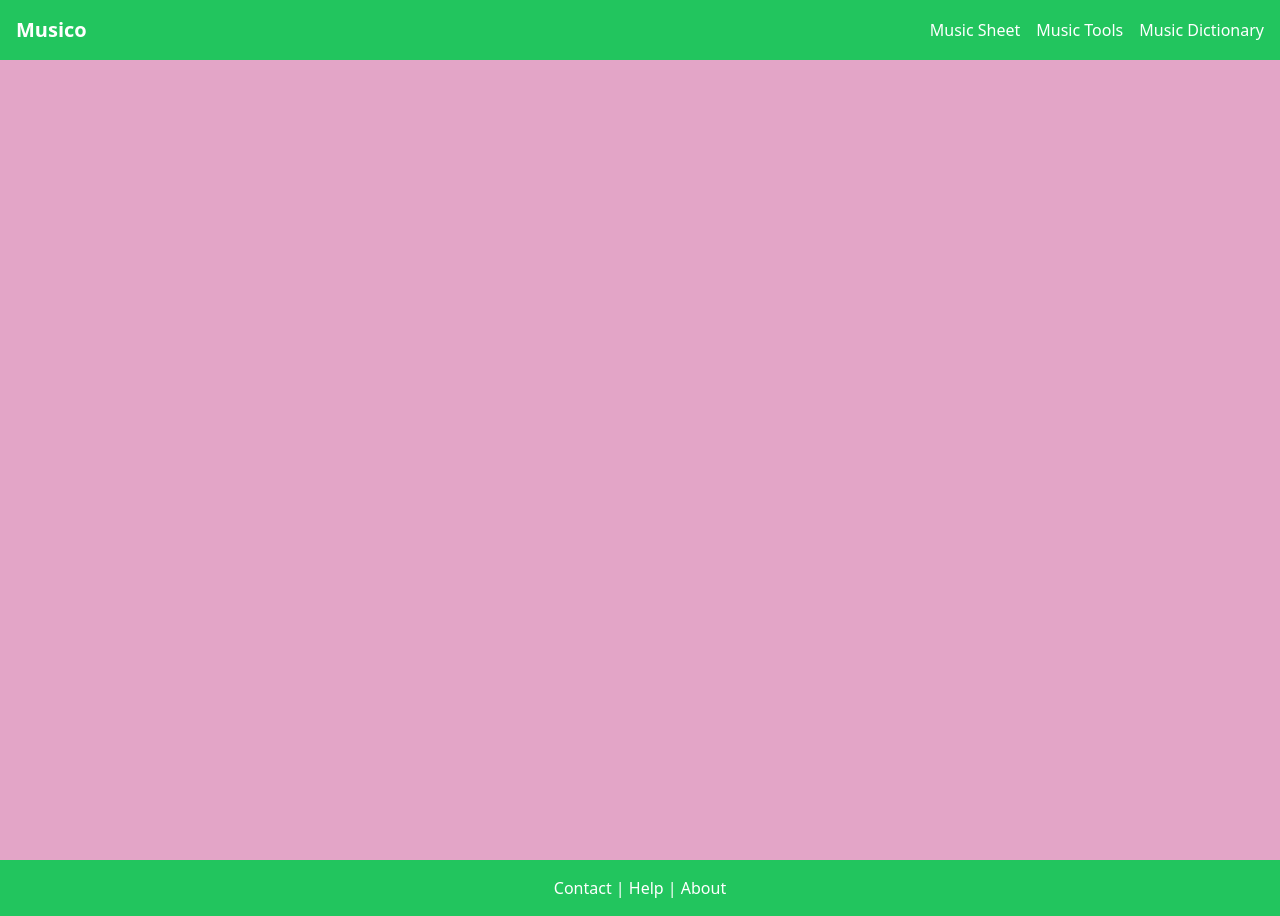
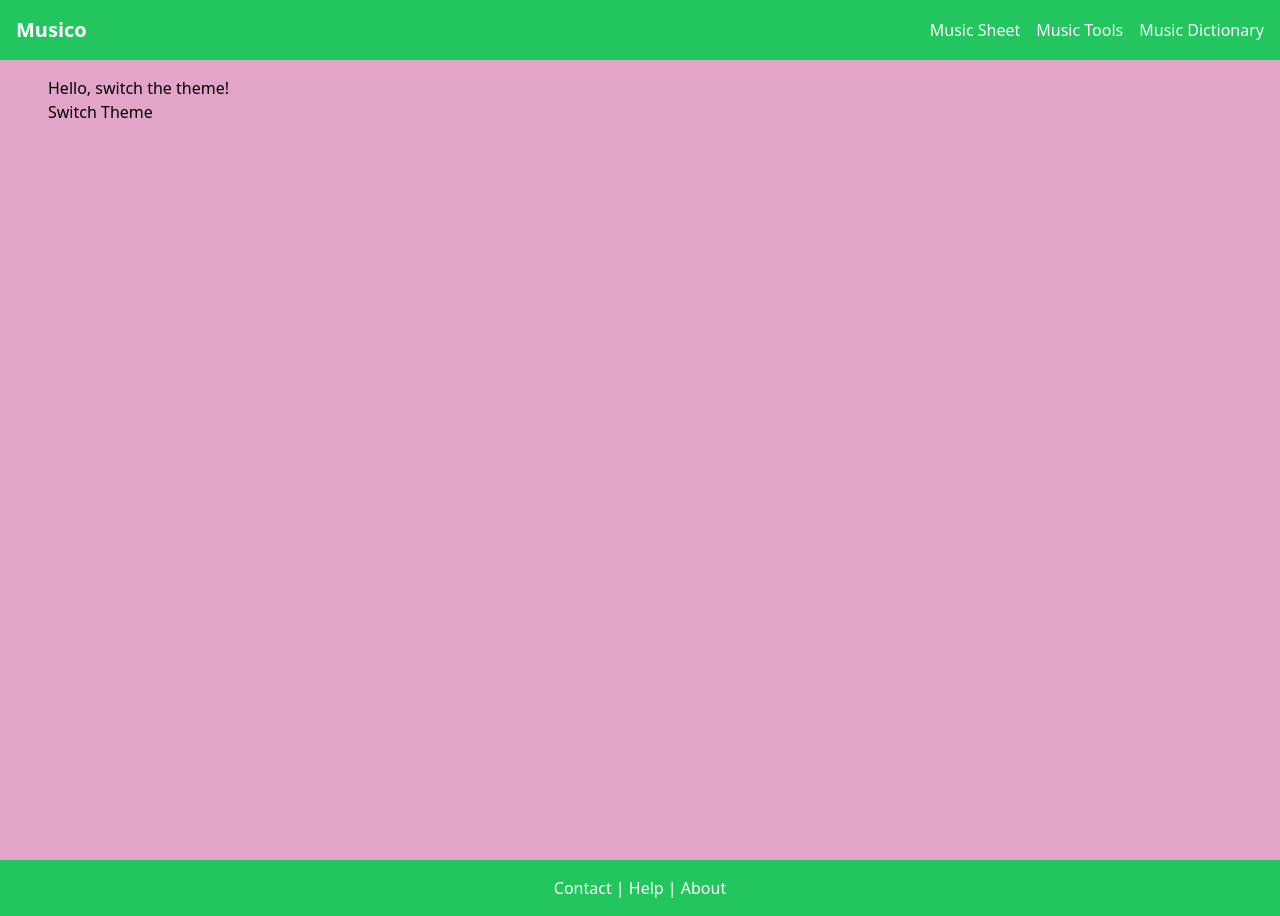
Before and after one commit to Newiq/Musico, a Next.js app in the folder client/musico/: page / in a window 1280 px wide. Built offline with nearby package versions, Linux system fonts and the light colour scheme.

Commit message:
introduce theme

```diff
--- a/client/musico/app/page.tsx
+++ b/client/musico/app/page.tsx
@@ -1,9 +1,10 @@
+import ThemeSwitcher from "@/components/ThemeSwitcher";
 
 export default function Home() {
   return (
     <div className="min-h-screen bg-beige-100">
       <main className="container mx-auto p-4">
-        {/* Main content goes here */}
+        <ThemeSwitcher />
       </main>
     </div>
   );
--- /dev/null
+++ b/client/musico/components/ThemeSwitcher.tsx
@@ -0,0 +1,18 @@
+"use client"
+import React, { useState } from 'react';
+
+const ThemeSwitcher = () => {
+const [theme, setTheme] = useState('theme1');
+const toggleTheme = () => {
+setTheme(theme === 'theme1' ? 'theme2': 'theme1');
+};
+
+return (
+<div className={`bg-themes-${theme}-background text-themes-${theme}-text`}>
+    <h1>Hello, switch the theme!</h1>
+    <button onClick={toggleTheme}>Switch Theme</button>
+</div>
+);
+};
+
+export default ThemeSwitcher;
```
Also changed, not shown: client/musico/app/dictionary/page.tsx (indentation only), client/musico/app/sheets/page.tsx (indentation only), client/musico/app/tools/metronome/page.tsx (indentation only), client/musico/app/tools/page.tsx (indentation only), client/musico/app/tools/tuner/page.tsx (indentation only).
